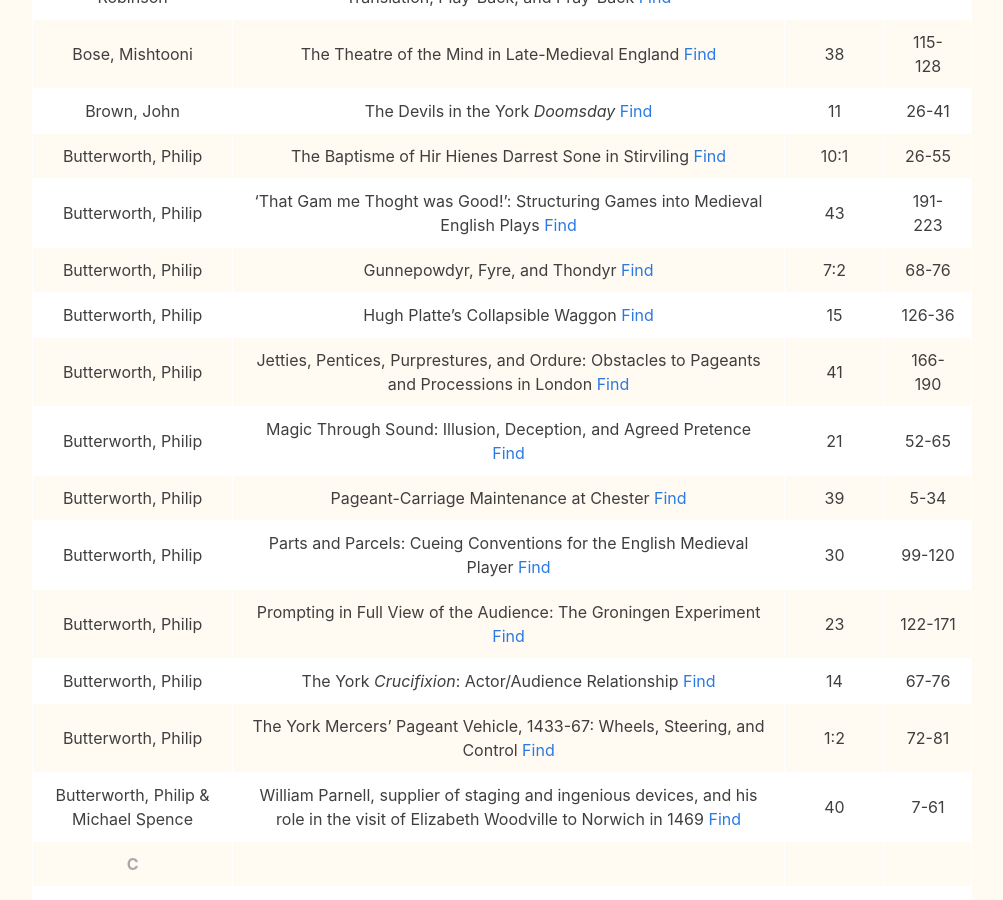
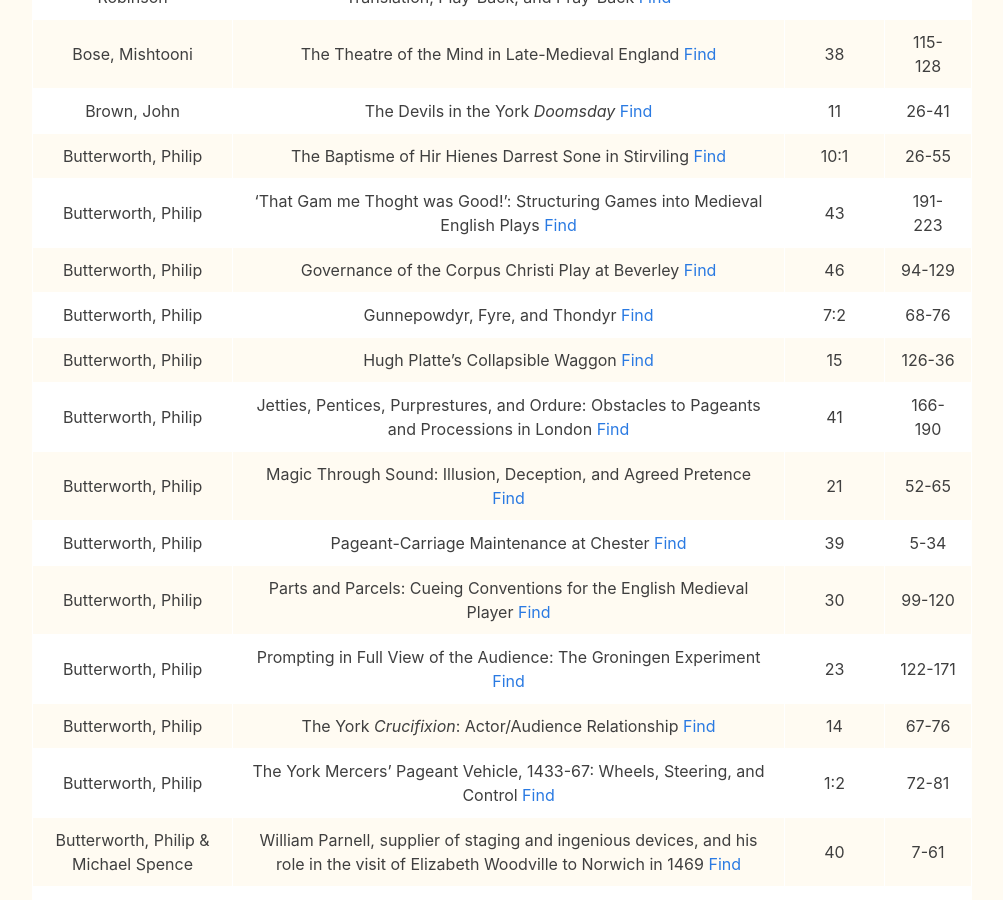
Before and after one commit to MedievalEnglishTheatre/MedievalEnglishTheatre.github.io, a Jekyll site: the page built from src/journal/cumindac.md, in a window 1280 px wide and 900 px high, scrolled down 1640 px. Shown: the whole window, without its empty margins (138-1141 px from the left). Built offline with Jekyll 4.4.1, drawn with Linux system fonts in a browser that asks for light colours.

Commit message:
Update cumindac.md vol. 46

```diff
--- a/src/journal/cumindac.md
+++ b/src/journal/cumindac.md
@@ -39,7 +39,8 @@ The later volumes include *summaries* and *PDFs* of one or two pages.
 |Bose, Mishtooni|The Theatre of the Mind in Late-Medieval England [Find](vol38.html#Bose) |38|115-128|
 |Brown, John|The Devils in the York *Doomsday* [Find](vol11.html#Brown) |11|26-41|
 |Butterworth, Philip|The Baptisme of Hir Hienes Darrest Sone in Stirviling [Find](vol10.html#Butterworth) |10:1|26-55|
-|Butterworth, Philip|‘That Gam me Thoght was Good!’: Structuring Games into Medieval English Plays [Find](vol43.html#Butterworth) |43|191-223|
+|Butterworth, Philip|‘That Gam me Thoght was Good!’: Structuring Games into Medieval English Plays  [Find](vol43.html#Butterworth) |43|191-223|
+|Butterworth, Philip|Governance of the Corpus Christi Play at Beverley  [Find](vol46.html#Butterworth) |46|94-129|
 |Butterworth, Philip|Gunnepowdyr, Fyre, and Thondyr [Find](vol07.html#Butterworth) |7:2|68-76|
 |Butterworth, Philip|Hugh Platte's Collapsible Waggon [Find](vol15.html#Butterworth) |15|126-36|
 |Butterworth, Philip|Jetties, Pentices, Purprestures, and Ordure: Obstacles to Pageants and Processions in London [Find](vol41.html#Butterworth) |41|166-190|
```
